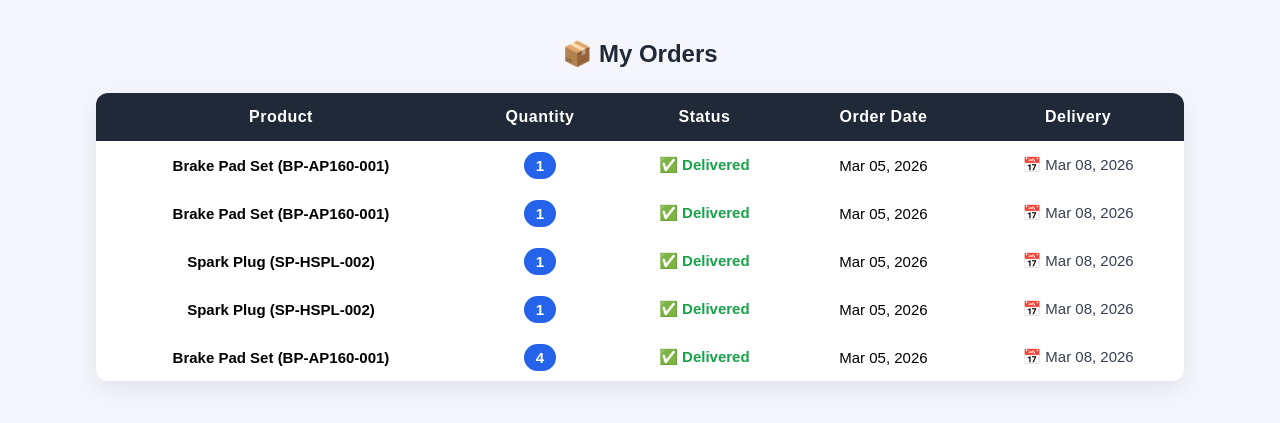
After one commit to surya-prakash-p/Smart-Stock-Inventory-System, a Django app: page /orders/ in a window 1280 px wide. The commit adds this page. Shown: the top 423 px of the page. Run offline with Django 5.2, Linux system fonts and the light colour scheme; data comes from the database, SQL or seed files in the repository; both versions use the stored data as it was after the commit.

Commit message:
Added automatic order status update and improved order history UI

```diff
--- a/inventory_project/inventory/admin.py
+++ b/inventory_project/inventory/admin.py
@@ -1,8 +1,9 @@
 from django.contrib import admin
-from .models import Product, Sale, Warehouse, Stock
+from .models import Product, Sale, Warehouse, Stock, Order
 
 
 admin.site.register(Product)
 admin.site.register(Sale)
 admin.site.register(Warehouse)
 admin.site.register(Stock)
+admin.site.register(Order)
--- a/inventory_project/inventory/models.py
+++ b/inventory_project/inventory/models.py
@@ -1,6 +1,5 @@
 from django.db import models
-
-from django.db import models
+from django.contrib.auth.models import User
 
 class Product(models.Model):
     name = models.CharField(max_length=200)
@@ -46,3 +45,17 @@ class Stock(models.Model):
 
     def __str__(self):
         return f"{self.product.name} - {self.warehouse.name}"
+
+class Order(models.Model):
+    STATUS_CHOICES = [
+        ('pending', 'Pending'),
+        ('shipping', 'In Shipping'),
+        ('delivered', 'Delivered'),
+    ]
+
+    user = models.ForeignKey(User, on_delete=models.CASCADE, null=True, blank=True)
+    product = models.ForeignKey(Product, on_delete=models.CASCADE)
+    quantity = models.IntegerField()
+    price = models.FloatField()
+    status = models.CharField(max_length=20, choices=STATUS_CHOICES, default='pending')
+    created_at = models.DateTimeField(auto_now_add=True)
--- a/inventory_project/inventory/templates/inventory/home.html
+++ b/inventory_project/inventory/templates/inventory/home.html
@@ -83,6 +83,8 @@ font-size:14px;
 
 <a href="#contact" class="btn btn-info">
 Contact Us
+
+<a href="{% url 'order_history' %}" class="btn btn-info ms-2">📦 Order History</a>
 </a>
 
 </div>
--- /dev/null
+++ b/inventory_project/inventory/templates/inventory/order_history.html
@@ -0,0 +1,158 @@
+<!DOCTYPE html>
+<html>
+<head>
+<title>My Orders</title>
+
+<style>
+
+body{
+    background:#f4f6fb;
+    font-family: Arial, sans-serif;
+    margin:0;
+    padding:0;
+}
+
+h2{
+    text-align:center;
+    margin-top:40px;
+    margin-bottom:25px;
+    font-weight:600;
+    color:#1f2937;
+}
+
+/* Table Design */
+
+table{
+    width:85%;
+    margin:auto;
+    border-collapse:collapse;
+    background:white;
+    border-radius:12px;
+    overflow:hidden;
+    box-shadow:0px 8px 25px rgba(0,0,0,0.08);
+}
+
+th{
+    background:#1f2937;
+    color:white;
+    padding:15px;
+    font-size:16px;
+    letter-spacing:0.5px;
+}
+
+td{
+    padding:15px;
+    text-align:center;
+    font-size:15px;
+}
+
+/* Row Hover Animation */
+
+tr:hover{
+    background:#eef2ff;
+    transform:scale(1.01);
+    transition:0.2s ease;
+}
+
+/* Quantity Badge */
+
+.qty{
+    background:#2563eb;
+    color:white;
+    padding:5px 12px;
+    border-radius:20px;
+    font-weight:bold;
+}
+
+/* Status Styles */
+
+.shipping{
+    color:#f59e0b;
+    font-weight:bold;
+}
+
+.delivered{
+    color:#16a34a;
+    font-weight:bold;
+}
+
+.pending{
+    color:#ef4444;
+    font-weight:bold;
+}
+
+/* Delivery date */
+
+.delivery{
+    font-weight:500;
+    color:#374151;
+}
+
+</style>
+
+</head>
+
+
+<body>
+
+<h2>📦 My Orders</h2>
+
+<table>
+
+<tr>
+<th>Product</th>
+<th>Quantity</th>
+<th>Status</th>
+<th>Order Date</th>
+<th>Delivery</th>
+</tr>
+
+{% for order in orders %}
+
+<tr>
+
+<td><strong>{{ order.product }}</strong></td>
+
+<td>
+<span class="qty">{{ order.quantity }}</span>
+</td>
+
+<td>
+
+{% if order.status == "shipping" %}
+<span class="shipping">🚚 In Shipping</span>
+
+{% elif order.status == "delivered" %}
+<span class="delivered">✅ Delivered</span>
+
+{% else %}
+<span class="pending">⏳ Pending</span>
+
+{% endif %}
+
+</td>
+
+<td>
+{{ order.created_at|date:"M d, Y" }}
+</td>
+
+<td class="delivery">
+📅 {{ order.delivery|date:"M d, Y" }}
+</td>
+
+</tr>
+
+{% empty %}
+
+<tr>
+<td colspan="5">
+No orders found
+</td>
+</tr>
+
+{% endfor %}
+
+</table>
+
+</body>
+</html>
--- a/inventory_project/inventory/urls.py
+++ b/inventory_project/inventory/urls.py
@@ -7,4 +7,5 @@ urlpatterns = [
     path('cart/', views.cart_view, name='cart'),
     path('confirm/', views.confirm_payment, name='confirm'),
     path('dashboard/', views.dashboard, name='dashboard'),
+    path('orders/', views.order_history, name='order_history'),
 ]
--- a/inventory_project/inventory/views.py
+++ b/inventory_project/inventory/views.py
@@ -1,7 +1,9 @@
 from django.shortcuts import render, redirect, get_object_or_404
 from django.contrib import messages
 from django.db.models import Sum, F
-from .models import Product, Sale, Stock, Warehouse
+from .models import Product, Sale, Stock, Warehouse, Order
+from datetime import timedelta
+from django.utils import timezone
 
 
 # 🏠 HOME
@@ -51,7 +53,6 @@ def cart_view(request):
     })
 
 
-# 💳 CONFIRM PAYMENT (STOCK ↓ + SALE SAVE)
 def confirm_payment(request):
     cart = request.session.get('cart', {})
 
@@ -62,23 +63,30 @@ def confirm_payment(request):
     for pid, qty in cart.items():
         product = get_object_or_404(Product, id=pid)
 
-        # ✅ Save sale
+        # Save sale
         Sale.objects.create(
             product=product,
             quantity=qty,
             total_price=product.price * qty
         )
 
-        # ✅ Reduce stock
+        # Create order history
+        Order.objects.create(
+            user=None,
+            product=product,
+            quantity=qty,
+            price=product.price * qty,
+            status="shipping"
+        )
+
+        # Reduce stock
         product.quantity = max(product.quantity - qty, 0)
         product.save()
 
-    # ✅ Clear cart
     request.session['cart'] = {}
 
     messages.success(request, "🎉 Your order has been placed successfully!")
     return render(request, 'inventory/thankyou.html')
-
 
 
 
@@ -128,3 +136,36 @@ def dashboard(request):
     }
 
     return render(request, 'inventory/dashboard.html', context)
+
+
+# 📦 ORDER HISTORY
+def order_history(request):
+
+    orders = Order.objects.all().order_by('-created_at')
+
+    order_list = []
+
+    for order in orders:
+
+        days_passed = (timezone.now() - order.created_at).days
+
+        if days_passed >= 3:
+            status = "delivered"
+        elif days_passed >= 1:
+            status = "shipping"
+        else:
+            status = "pending"
+
+        estimated_delivery = order.created_at + timedelta(days=3)
+
+        order_list.append({
+            "product": order.product,
+            "quantity": order.quantity,
+            "created_at": order.created_at,
+            "status": status,
+            "delivery": estimated_delivery
+        })
+
+    return render(request, "inventory/order_history.html", {
+        "orders": order_list
+    })
--- a/inventory_project/runtime.txt
+++ /dev/null
@@ -1 +0,0 @@
-python-3.11.9
```
Also changed, not shown: inventory_project/db.sqlite3, inventory_project/inventory/migrations/0008_alter_product_id_alter_sale_id_alter_stock_id_and_more.py (added), inventory_project/inventory/migrations/0009_order.py (added), inventory_project/inventory/migrations/0010_alter_order_user.py (added).
